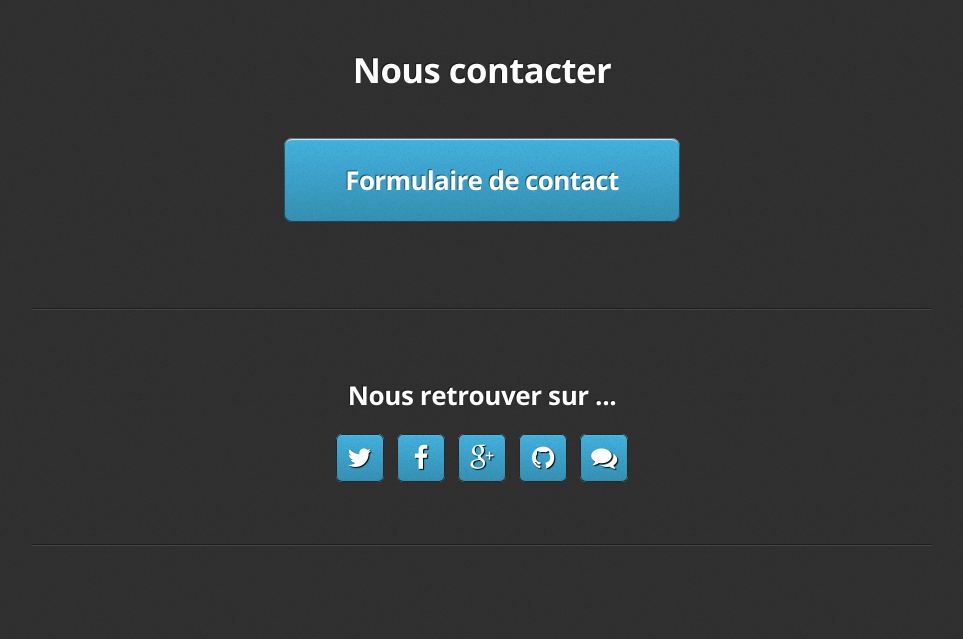
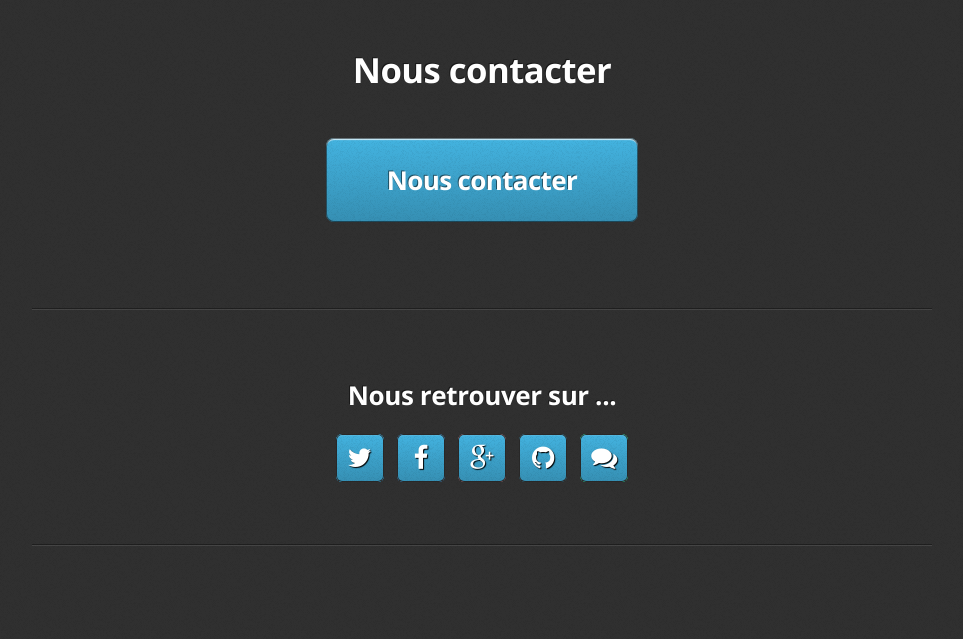
Before and after one commit to FabAlt/pageweb, a plain HTML site: page index.html in a window 1280 px wide. Shown: the part 3540-4179 px from the top of the page, without its empty margins (158-1121 px from the left). Drawn offline with nearby package versions, Linux system fonts and the light colour scheme.

Commit message:
Update index.html

```diff
--- a/index.html
+++ b/index.html
@@ -202,7 +202,7 @@
 					<div>
                        	<div class="row">
 							<div class="12u">
-								<a href="https://docs.google.com/forms/d/1roaTlqGE7ceH0zzESh3Eo1R5kZTC4Vtx_cdSM8pxh2k/viewform?usp=send_form" class="button big scrolly" target="_blank">Formulaire de contact</a>
+								<a href="http://forums.fabriques-alternatives.org" class="button big scrolly" target="_blank">Nous contacter</a>
 							</div>
 						</div>
 						<div class="row">
```
